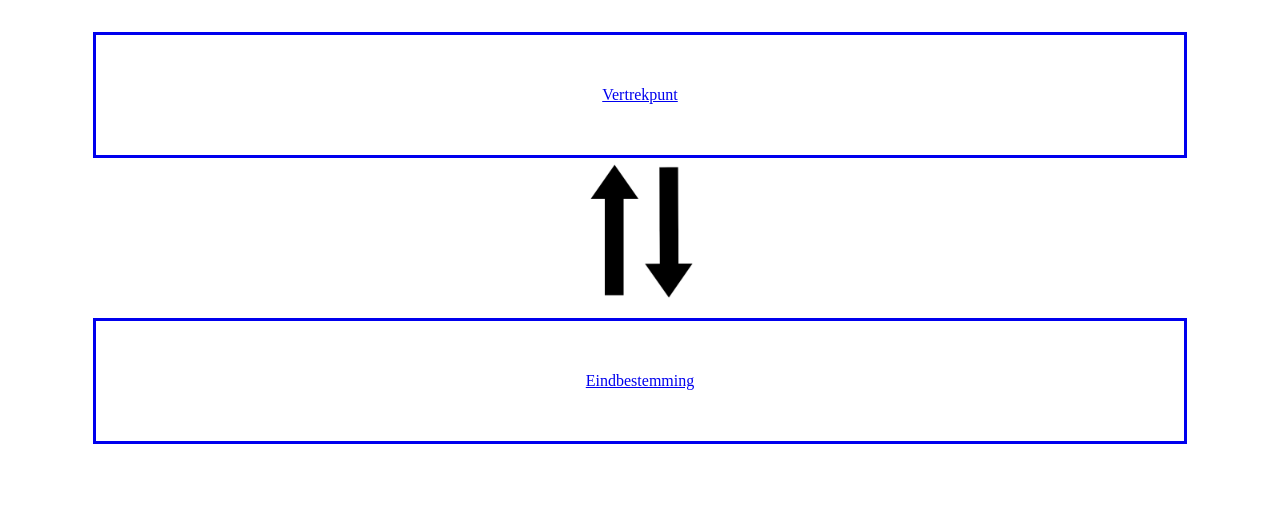
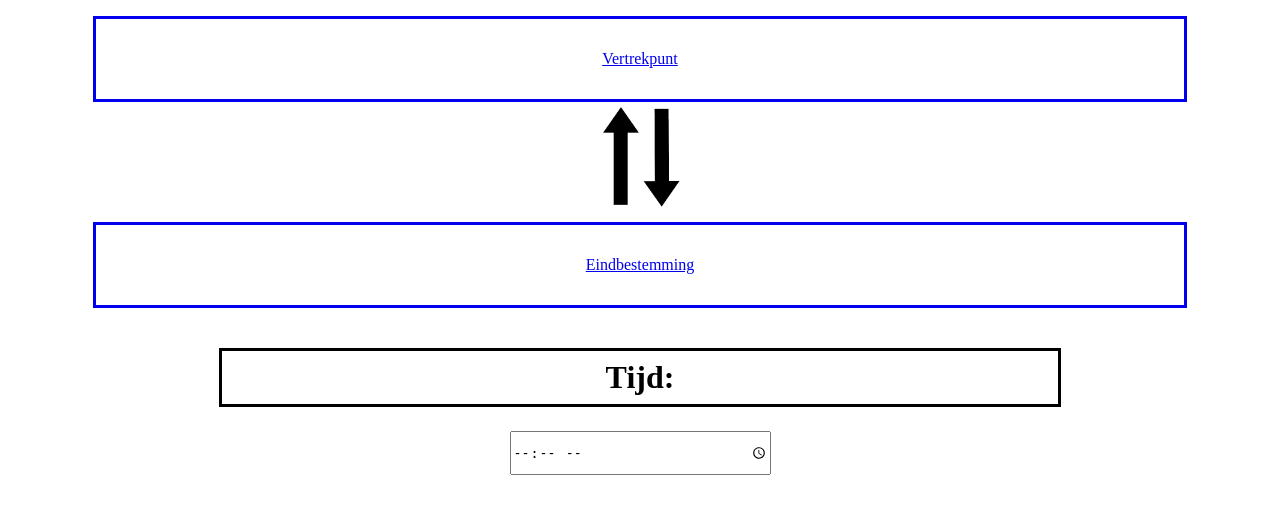
Before and after one commit to jeff9912/CLE3_TEAM11, a PHP site: page / in a window 1280 px wide. Shown: the top 514 px of the page. Run offline with PHP 8.4, Linux system fonts and the light colour scheme.

Commit message:
test update html en css

```diff
--- a/css/style.css
+++ b/css/style.css
@@ -8,7 +8,7 @@
 /* verwijdert random witruimte overal */
 
 body {
-    padding: 4vh 0;
+    padding: 2vh 0;
 }
 
 
@@ -21,7 +21,7 @@ body {
     display: flex;
     justify-content: center;
     align-items: center;
-    height: 15vh;
+    height: 10vh;
     width: 85vw;
     border-style: solid;
 }
@@ -29,5 +29,24 @@ body {
 /* dit target alleen de vertrek en eindbestemming a'tjes */
 
 #pijltjes_vertrek_eind {
-    height: 20vh;
+    height: 15vh;
 }
+
+.tijd_sectie {
+    padding-top: 5vh;
+    display: flex;
+    flex-direction: column;
+}
+
+.tijd_sectie label {
+    font-weight: bold;
+    font-size: 2rem;
+    border: black solid;
+    padding: 1vh 30vw;
+}
+
+.tijd_sectie input {
+    margin-top: 3vh;
+    width: 20vw;
+    height: 5vh;
+}
--- a/index.html
+++ b/index.html
@@ -10,15 +10,24 @@
 <body>
 <header> <!-- website heeft geen header (voor nu) --> </header>
 <main>
+
+    <section> <!-- sectie over vertrek/eindpunt -->
         <section class="center_container vertrek_eind">
             <a href="#"> Vertrekpunt </a>
         </section>
         <div class="center_container">
-        <img src="images/arrows1.png" alt="Afbeelding van vertrek naar eindbestemming" id="pijltjes_vertrek_eind">
+            <img src="images/arrows1_transparant.png" alt="Afbeelding van vertrek naar eindbestemming"
+                 id="pijltjes_vertrek_eind">
         </div>
         <section class="center_container vertrek_eind">
             <a href="#"> Eindbestemming </a>
         </section>
+    </section>
+
+    <section class="center_container tijd_sectie"> <!-- sectie over tijd invulveld -->
+        <label for="tijd"> Tijd: </label>
+        <input id="tijd" name="tijd" type="time">
+    </section>
 </main>
 </body>
 </html>
```
Also changed, not shown: images/arrows1_transparant.png (added). Lines whose indentation alone changed are shown as unchanged.
